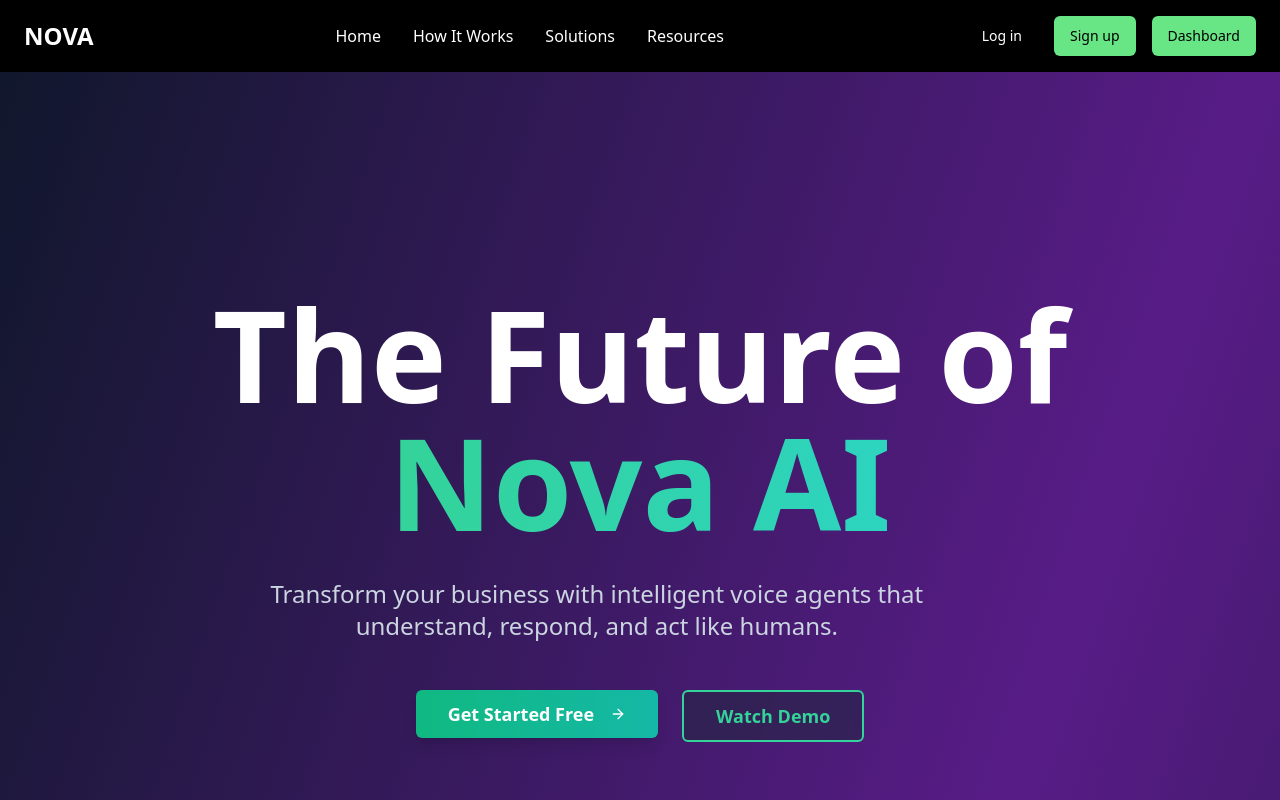
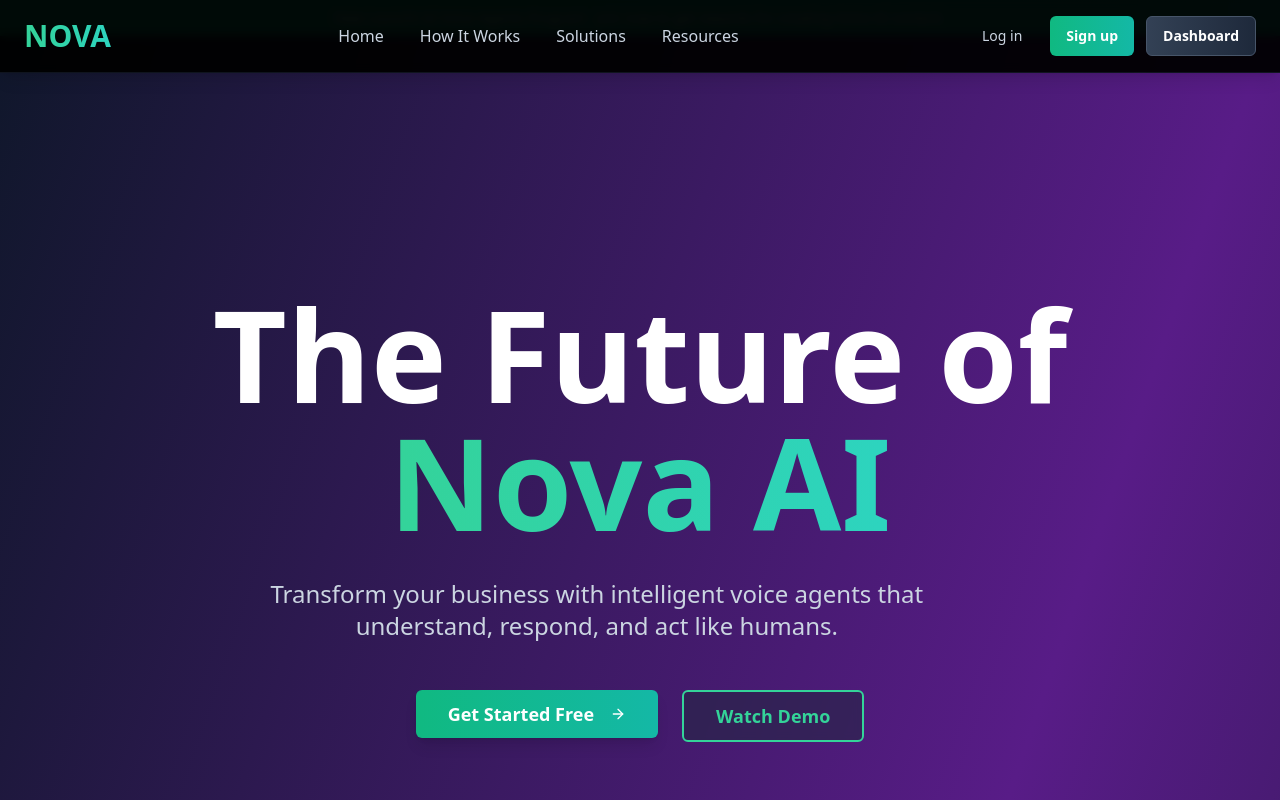
Before and after one commit to QMobilecom/grow-ops-ui-c2028f23, a React (Vite) app: page / in a window 1280 px wide. Shown: the top 800 px of the page. Built offline with nearby package versions, Linux system fonts and the light colour scheme.

Commit message:
Improve navigation bar and header styling
Enhance the visual appearance of the navigation bar and header for a better user experience.

```diff
--- a/src/components/Header.tsx
+++ b/src/components/Header.tsx
@@ -35,86 +35,83 @@ export function Header() {
   };
 
   return (
-    <header className="w-full py-4 px-6 bg-black fixed top-0 z-50">
+    <header className="w-full py-4 px-6 bg-black/95 backdrop-blur-sm border-b border-slate-800/50 fixed top-0 z-50 shadow-lg">
       <div className="max-w-7xl mx-auto flex items-center justify-between">
-        <Link to="/" className="flex items-center">
-          <h1 className="text-2xl font-bold text-white">NOVA</h1>
+        <Link to="/" className="flex items-center group">
+          <h1 className="text-3xl font-bold bg-gradient-to-r from-emerald-400 to-teal-400 bg-clip-text text-transparent group-hover:from-emerald-300 group-hover:to-teal-300 transition-all duration-300">
+            NOVA
+          </h1>
         </Link>
 
         {/* Desktop Navigation */}
-        <nav className="hidden md:flex items-center space-x-8">
-          <button onClick={() => handleNavigation('home')} className="text-white hover:text-green-400 transition-colors">
-            Home
-          </button>
-          <button onClick={() => handleNavigation('how-it-works')} className="text-white hover:text-green-400 transition-colors">
-            How It Works
-          </button>
-          <button onClick={() => handleNavigation('solutions')} className="text-white hover:text-green-400 transition-colors">
-            Solutions
-          </button>
-          <button onClick={() => handleNavigation('resources')} className="text-white hover:text-green-400 transition-colors">
-            Resources
-          </button>
+        <nav className="hidden md:flex items-center space-x-1">
+          {[
+            { id: 'home', label: 'Home' },
+            { id: 'how-it-works', label: 'How It Works' },
+            { id: 'solutions', label: 'Solutions' },
+            { id: 'resources', label: 'Resources' }
+          ].map((item) => (
+            <button
+              key={item.id}
+              onClick={() => handleNavigation(item.id)}
+              className="px-4 py-2 text-slate-300 hover:text-emerald-400 transition-all duration-300 rounded-lg hover:bg-slate-800/50 font-medium"
+            >
+              {item.label}
+            </button>
+          ))}
         </nav>
 
         {/* CTA Buttons */}
-        <div className="hidden md:flex items-center space-x-4">
-          <Button variant="link" className="text-white hover:text-green-400">
+        <div className="hidden md:flex items-center space-x-3">
+          <Button variant="ghost" className="text-slate-300 hover:text-emerald-400 hover:bg-slate-800/50 font-medium">
             Log in
           </Button>
-          <Button className="bg-green-400 hover:bg-green-500 text-black">
+          <Button className="bg-gradient-to-r from-emerald-500 to-teal-500 hover:from-emerald-600 hover:to-teal-600 text-white font-semibold shadow-lg hover:shadow-xl transition-all duration-300 hover:scale-105">
             Sign up
           </Button>
           <Link to="/dashboard">
-            <Button className="bg-green-400 hover:bg-green-500 text-black">
+            <Button className="bg-gradient-to-r from-slate-700 to-slate-800 hover:from-slate-600 hover:to-slate-700 text-white font-semibold border border-slate-600 hover:border-slate-500 shadow-lg hover:shadow-xl transition-all duration-300 hover:scale-105">
               Dashboard
             </Button>
           </Link>
         </div>
 
         {/* Mobile Menu Button */}
-        <button className="md:hidden text-white" onClick={toggleMenu}>
+        <button
+          className="md:hidden text-slate-300 hover:text-emerald-400 p-2 rounded-lg hover:bg-slate-800/50 transition-all duration-300"
+          onClick={toggleMenu}
+        >
           {isMenuOpen ? <X size={24} /> : <Menu size={24} />}
         </button>
       </div>
 
       {/* Mobile Menu */}
       {isMenuOpen && (
-        <div className="md:hidden absolute top-16 inset-x-0 bg-black z-50 py-4">
-          <div className="flex flex-col space-y-4 px-6">
-            <button
-              onClick={() => handleNavigation('home')}
-              className="text-white hover:text-green-400 transition-colors py-2 text-left"
-            >
-              Home
-            </button>
-            <button
-              onClick={() => handleNavigation('how-it-works')}
-              className="text-white hover:text-green-400 transition-colors py-2 text-left"
-            >
-              How It Works
-            </button>
-            <button
-              onClick={() => handleNavigation('solutions')}
-              className="text-white hover:text-green-400 transition-colors py-2 text-left"
-            >
-              Solutions
-            </button>
-            <button
-              onClick={() => handleNavigation('resources')}
-              className="text-white hover:text-green-400 transition-colors py-2 text-left"
-            >
-              Resources
-            </button>
-            <div className="flex flex-col space-y-2 pt-2">
-              <Button variant="outline" className="border-white text-white hover:bg-gray-800">
+        <div className="md:hidden absolute top-full inset-x-0 bg-black/95 backdrop-blur-sm border-b border-slate-800/50 z-50 py-4 shadow-xl animate-fade-in">
+          <div className="flex flex-col space-y-2 px-6">
+            {[
+              { id: 'home', label: 'Home' },
+              { id: 'how-it-works', label: 'How It Works' },
+              { id: 'solutions', label: 'Solutions' },
+              { id: 'resources', label: 'Resources' }
+            ].map((item) => (
+              <button
+                key={item.id}
+                onClick={() => handleNavigation(item.id)}
+                className="text-slate-300 hover:text-emerald-400 transition-all duration-300 py-3 text-left rounded-lg hover:bg-slate-800/50 px-3 font-medium"
+              >
+                {item.label}
+              </button>
+            ))}
+            <div className="flex flex-col space-y-3 pt-4 border-t border-slate-800/50">
+              <Button variant="outline" className="border-slate-600 text-slate-300 hover:bg-slate-800/50 hover:text-emerald-400 hover:border-emerald-400 font-medium">
                 Log in
               </Button>
-              <Button className="bg-green-400 hover:bg-green-500 text-black">
+              <Button className="bg-gradient-to-r from-emerald-500 to-teal-500 hover:from-emerald-600 hover:to-teal-600 text-white font-semibold shadow-lg">
                 Sign up
               </Button>
               <Link to="/dashboard" className="w-full" onClick={() => setIsMenuOpen(false)}>
-                <Button className="bg-green-400 hover:bg-green-500 text-black w-full">
+                <Button className="bg-gradient-to-r from-slate-700 to-slate-800 hover:from-slate-600 hover:to-slate-700 text-white font-semibold border border-slate-600 hover:border-slate-500 shadow-lg w-full">
                   Dashboard
                 </Button>
               </Link>
```
